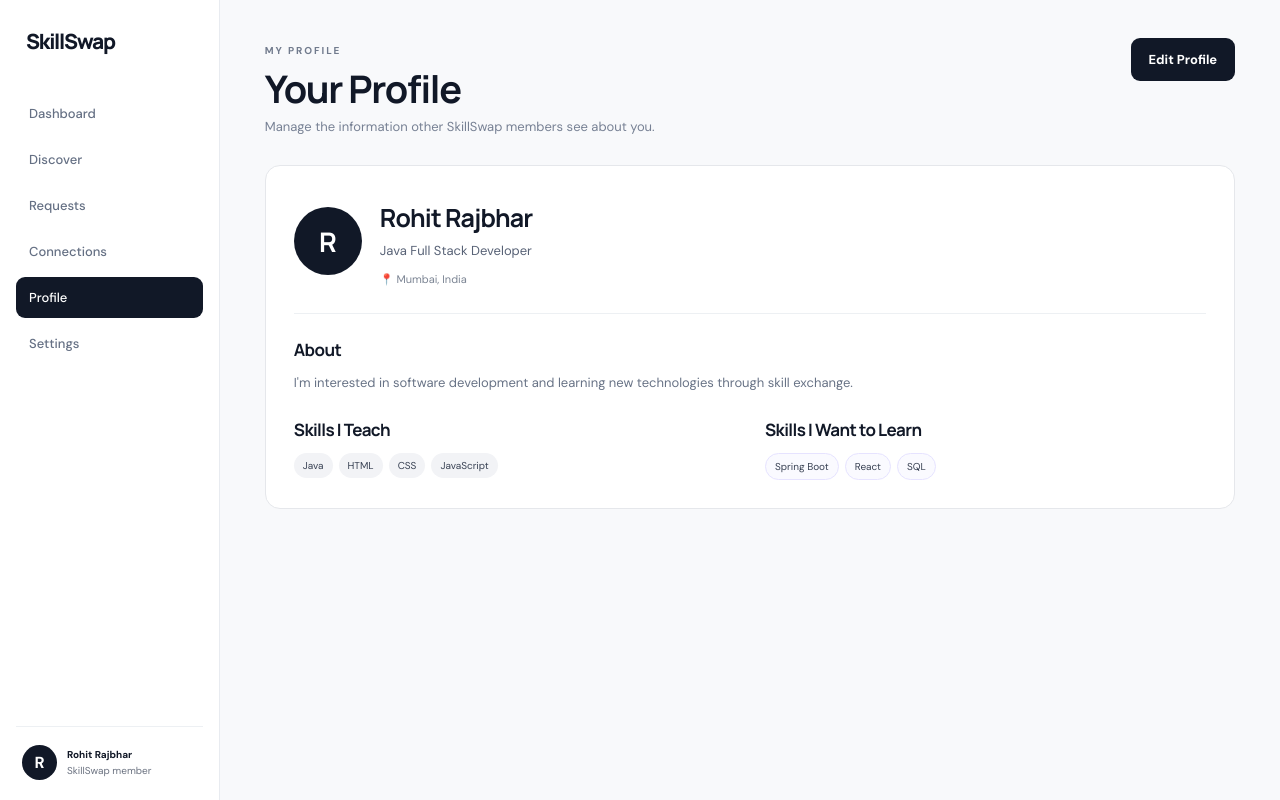
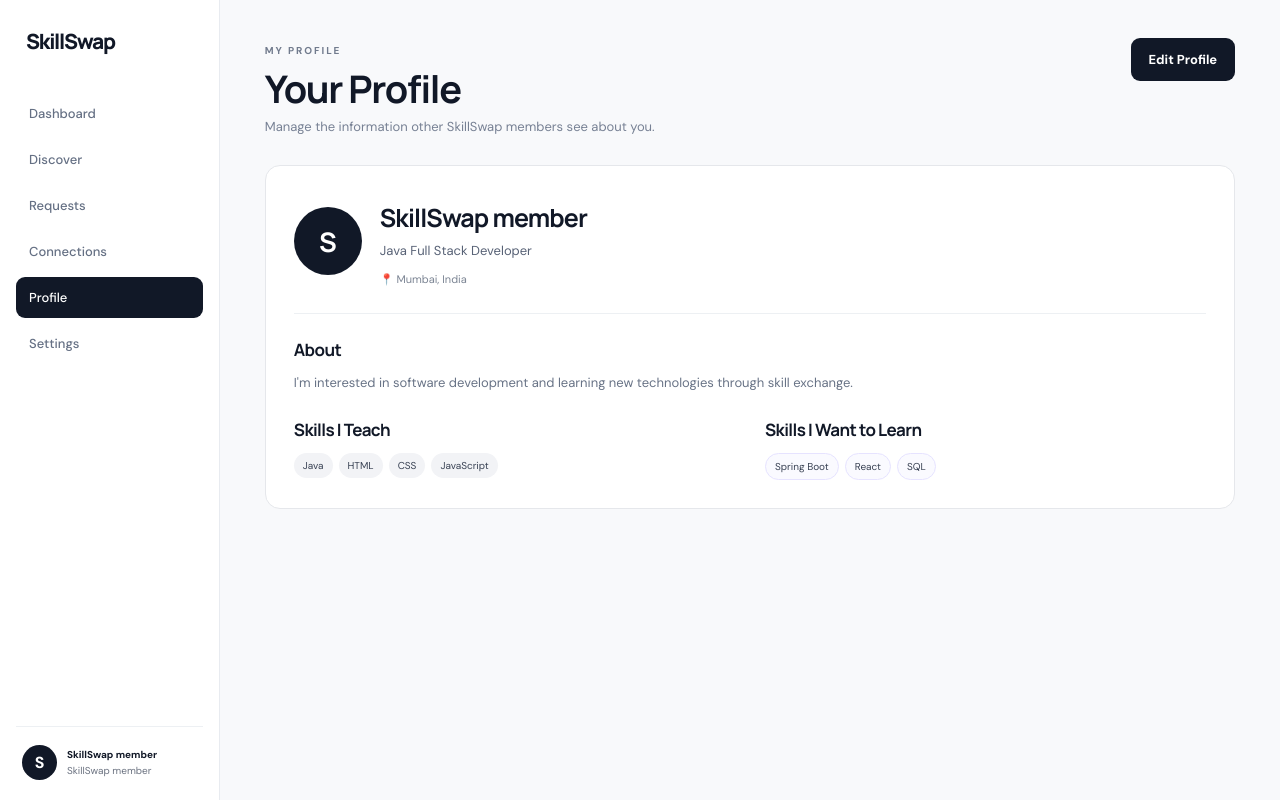
Before and after one commit to Rohitraj1979/SkillSwap, a React (Vite) app: page /profile in a window 1280 px wide. Built offline with nearby package versions, Linux system fonts and the light colour scheme.

Commit message:
Fix sidebar profile name synchronization

```diff
--- a/src/components/DashboardLayout.jsx
+++ b/src/components/DashboardLayout.jsx
@@ -1,4 +1,19 @@
+import { useEffect, useState } from "react";
 import { NavLink, Outlet } from "react-router-dom";
+
+const PROFILE_UPDATED_EVENT = "skillswap-profile-updated";
+
+function readSidebarProfile() {
+  try {
+    const profile = JSON.parse(localStorage.getItem("skillswap_profile") || "null");
+    if (!profile || typeof profile !== "object" || Array.isArray(profile)) throw new Error("Invalid profile");
+    const name = typeof profile.name === "string" && profile.name.trim() ? profile.name.trim() : "SkillSwap member";
+    const role = typeof profile.role === "string" && profile.role.trim() ? profile.role.trim() : "SkillSwap member";
+    return { name, role, initial: name.charAt(0) };
+  } catch {
+    return { name: "SkillSwap member", role: "SkillSwap member", initial: "S" };
+  }
+}
 
 const links = [
   ["/dashboard", "Dashboard"],
@@ -10,6 +25,14 @@ const links = [
 ];
 
 export default function DashboardLayout() {
+  const [profile, setProfile] = useState(readSidebarProfile);
+
+  useEffect(() => {
+    const updateProfile = () => setProfile(readSidebarProfile());
+    window.addEventListener(PROFILE_UPDATED_EVENT, updateProfile);
+    return () => window.removeEventListener(PROFILE_UPDATED_EVENT, updateProfile);
+  }, []);
+
   return (
     <div className="app-shell">
       <aside className="sidebar">
@@ -27,8 +50,8 @@ export default function DashboardLayout() {
           ))}
         </nav>
         <div className="sidebar-bottom">
-          <div className="mini-avatar">R</div>
-          <div><strong>Rohit Rajbhar</strong><small>SkillSwap member</small></div>
+          <div className="mini-avatar">{profile.initial}</div>
+          <div><strong>{profile.name}</strong><small>{profile.role}</small></div>
         </div>
       </aside>
       <main className="app-main"><Outlet /></main>
--- a/src/pages/Login.jsx
+++ b/src/pages/Login.jsx
@@ -19,6 +19,7 @@ export default function Login() {
       return;
     }
     setError("");
+    window.dispatchEvent(new Event("skillswap-profile-updated"));
     navigate("/dashboard");
   };
 
--- a/src/pages/MyProfile.jsx
+++ b/src/pages/MyProfile.jsx
@@ -1,7 +1,7 @@
 import { useState } from "react";
 
 const defaultProfile = {
-  name: "Rohit Rajbhar",
+  name: "SkillSwap member",
   role: "Java Full Stack Developer",
   location: "Mumbai, India",
   about: "I'm interested in software development and learning new technologies through skill exchange.",
@@ -30,11 +30,12 @@ export default function MyProfile() {
     e.preventDefault();
     const updated = {
       ...form,
-      name: form.name.trim() || "Rohit Rajbhar",
+      name: form.name.trim() || "SkillSwap member",
       teaches: form.teaches.split(",").map(s => s.trim()).filter(Boolean),
       wantsToLearn: form.wantsToLearn.split(",").map(s => s.trim()).filter(Boolean),
     };
     localStorage.setItem("skillswap_profile", JSON.stringify(updated));
+    window.dispatchEvent(new Event("skillswap-profile-updated"));
     setProfile(updated);
     setForm({ ...updated, teaches: updated.teaches.join(", "), wantsToLearn: updated.wantsToLearn.join(", ") });
     setEditing(false);
```
